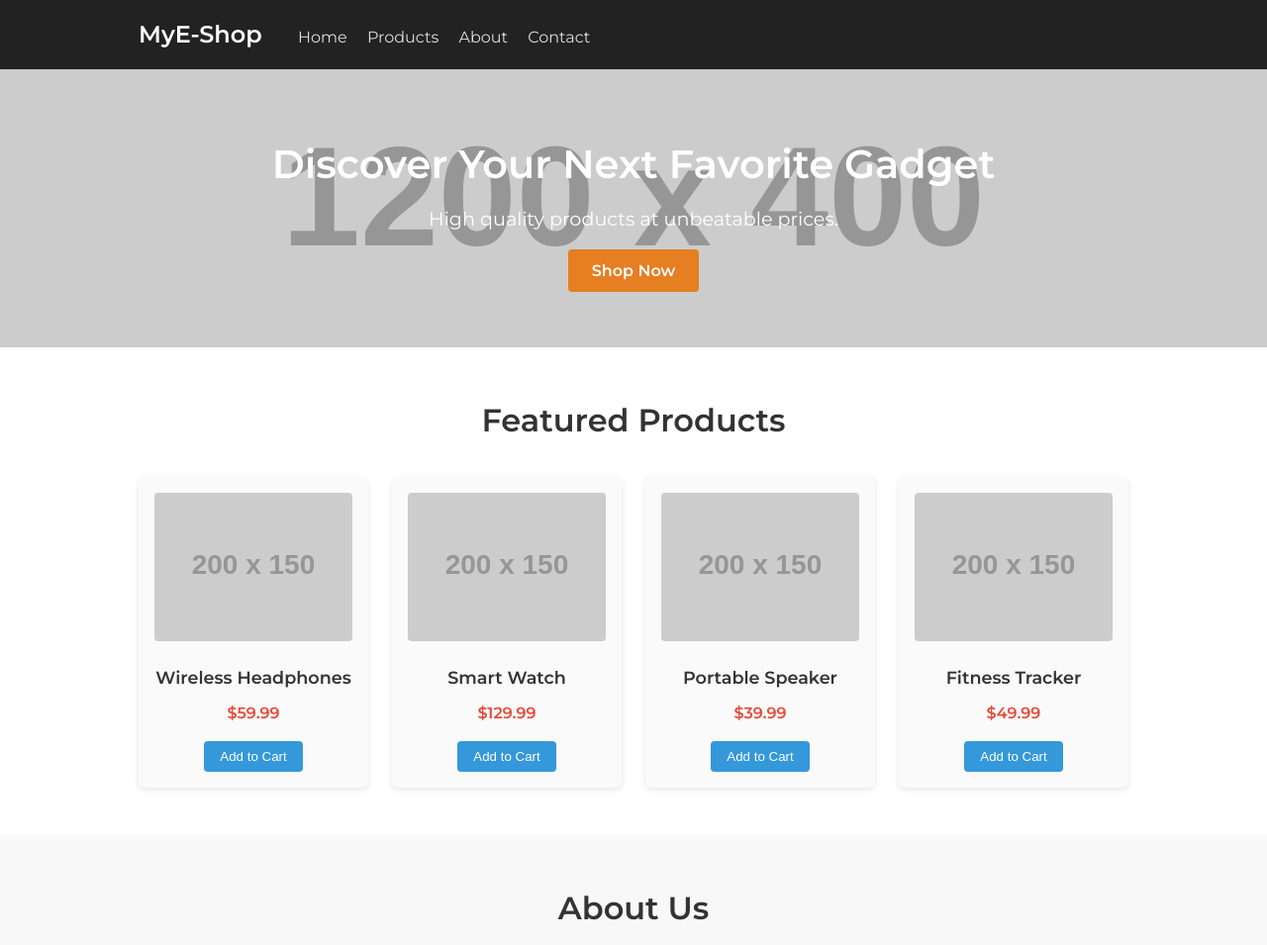
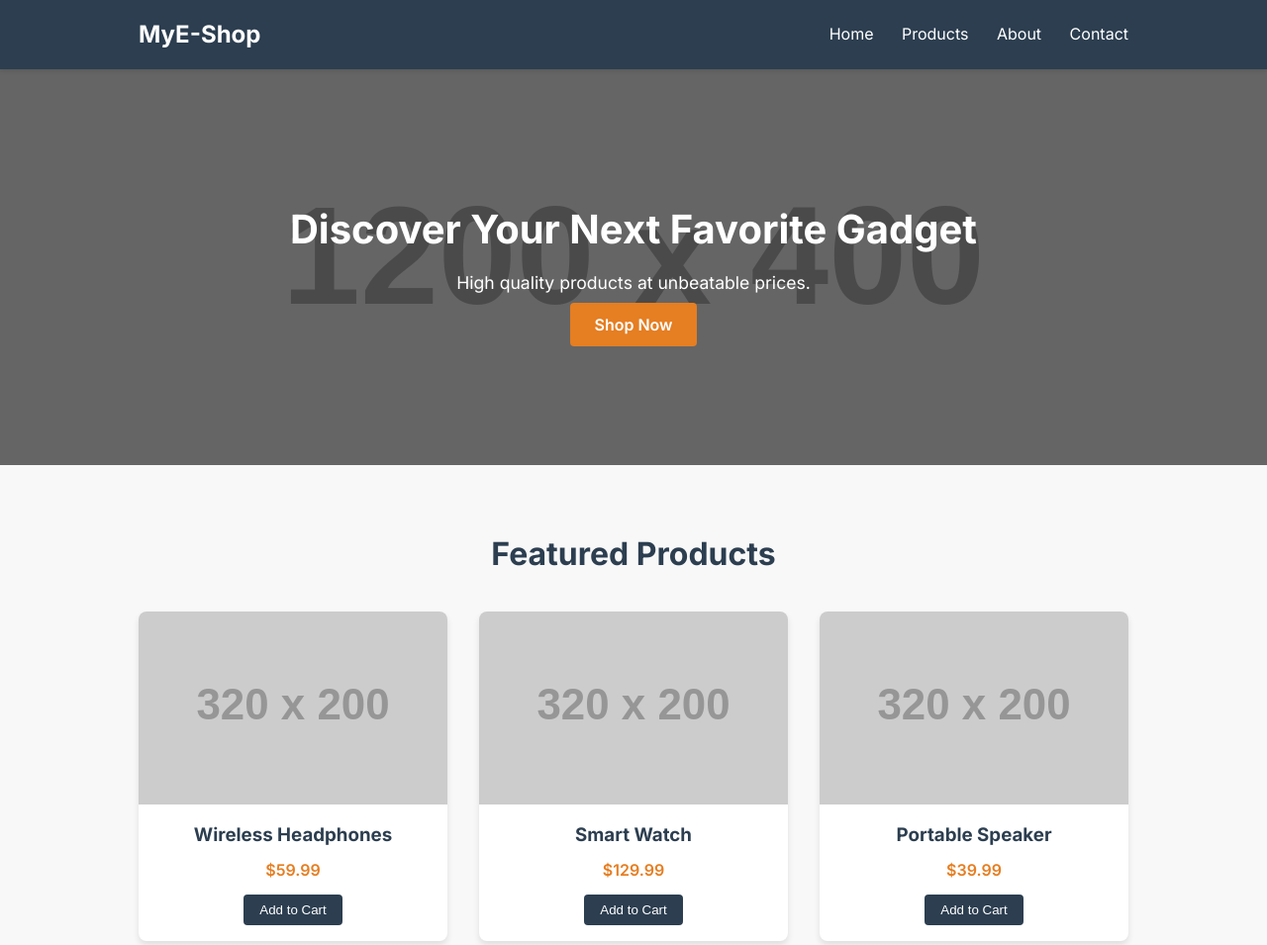
Before and after one commit to AnishS7/devops1, a plain HTML site: page docs/index.html in a window 1280 px wide. Shown: the top 955 px of the page at 99% size. Drawn offline with Linux system fonts and the light colour scheme; placeholder pictures from the web are drawn by us.

Commit message:
Update docs/ with polished site

```diff
--- a/docs/index.html
+++ b/docs/index.html
@@ -4,14 +4,16 @@
   <meta charset="UTF-8" />
   <meta name="viewport" content="width=device-width, initial-scale=1.0"/>
   <title>MyE-Shop</title>
+  <link rel="preconnect" href="https://fonts.gstatic.com">
+  <link href="https://fonts.googleapis.com/css2?family=Inter:wght@400;600;700&display=swap" rel="stylesheet">
   <link rel="stylesheet" href="styles.css" />
-  <link href="https://fonts.googleapis.com/css?family=Montserrat:400,600&display=swap" rel="stylesheet">
 </head>
 <body>
-  <header>
+
+  <header class="header">
     <div class="container">
       <h1 class="logo">MyE-Shop</h1>
-      <nav>
+      <nav class="nav">
         <a href="#home">Home</a>
         <a href="#products">Products</a>
         <a href="#about">About</a>
@@ -32,30 +34,38 @@
     <div class="container">
       <h2>Featured Products</h2>
       <div class="grid">
-        <div class="card">
-          <img src="https://via.placeholder.com/200x150" alt="Product 1">
+        <article class="card">
+          <img src="https://via.placeholder.com/320x200?text=Headphones" alt="Wireless Headphones">
+          <div class="card-body">
             <h3>Wireless Headphones</h3>
             <p class="price">$59.99</p>
             <button class="btn-small">Add to Cart</button>
           </div>
-        <div class="card">
-          <img src="https://via.placeholder.com/200x150" alt="Product 2">
+        </article>
+        <article class="card">
+          <img src="https://via.placeholder.com/320x200?text=Smart+Watch" alt="Smart Watch">
+          <div class="card-body">
             <h3>Smart Watch</h3>
             <p class="price">$129.99</p>
             <button class="btn-small">Add to Cart</button>
           </div>
-        <div class="card">
-          <img src="https://via.placeholder.com/200x150" alt="Product 3">
+        </article>
+        <article class="card">
+          <img src="https://via.placeholder.com/320x200?text=Speaker" alt="Portable Speaker">
+          <div class="card-body">
             <h3>Portable Speaker</h3>
             <p class="price">$39.99</p>
             <button class="btn-small">Add to Cart</button>
           </div>
-        <div class="card">
-          <img src="https://via.placeholder.com/200x150" alt="Product 4">
+        </article>
+        <article class="card">
+          <img src="https://via.placeholder.com/320x200?text=Tracker" alt="Fitness Tracker">
+          <div class="card-body">
             <h3>Fitness Tracker</h3>
             <p class="price">$49.99</p>
             <button class="btn-small">Add to Cart</button>
           </div>
+        </article>
       </div>
     </div>
   </section>
@@ -63,16 +73,17 @@
   <section id="about" class="about">
     <div class="container">
       <h2>About Us</h2>
-      <p>At MyE-Shop, we’re passionate about bringing you the latest gadgets at great prices. Fast shipping and top-notch customer support are our promise.</p>
+      <p>At MyE-Shop, we’re passionate about bringing you the latest gadgets at great prices. Fast shipping and top-notch support—guaranteed.</p>
     </div>
   </section>
 
-  <footer id="contact">
+  <footer id="contact" class="footer">
     <div class="container">
       <h2>Contact</h2>
       <p>Email: <a href="mailto:anish@example.com">anish@example.com</a></p>
       <p>&copy; 2025 MyE-Shop</p>
     </div>
   </footer>
+
 </body>
 </html>
--- a/docs/styles.css
+++ b/docs/styles.css
@@ -1,148 +1,209 @@
-/* -- Base & Utility -- */
-* {
+:root {
+    --color-primary: #2c3e50;
+    --color-secondary: #e67e22;
+    --color-background: #f8f8f8;
+    --color-text: #444;
+    --color-light: #fff;
+  }
+
+  * {
+    margin: 0;
+    padding: 0;
     box-sizing: border-box;
-    margin: 0; padding: 0;
   }
+
   body {
-    font-family: 'Montserrat', sans-serif;
+    background: var(--color-background);
+    color: var(--color-text);
+    font-family: 'Inter', sans-serif;
     line-height: 1.6;
-    color: #333;
-    background: #f8f8f8;
   }
+
   .container {
     width: 90%;
     max-width: 1000px;
     margin: 0 auto;
   }
 
-  /* -- Header -- */
-  header {
-    background: #222;
-    color: #fff;
+  /* Header */
+  .header {
+    background: var(--color-primary);
+    position: sticky;
+    top: 0;
+    z-index: 100;
+    box-shadow: 0 2px 4px rgba(0,0,0,0.1);
+  }
+
+  .header .container {
+    display: flex;
+    align-items: center;
+    justify-content: space-between;
     padding: 1rem 0;
   }
-  header .logo {
-    display: inline-block;
+
+  .logo {
+    color: var(--color-light);
     font-size: 1.5rem;
-    font-weight: 600;
-    margin-right: 2rem;
+    font-weight: 700;
   }
-  header nav {
-    display: inline-block;
-  }
-  header nav a {
-    color: #ddd;
-    margin-right: 1rem;
+
+  .nav a {
+    color: var(--color-light);
+    margin-left: 1.5rem;
     text-decoration: none;
     font-weight: 500;
-  }
-  header nav a:hover {
-    color: #fff;
+    transition: color 0.3s;
   }
 
-  /* -- Hero -- */
+  .nav a:hover {
+    color: var(--color-secondary);
+  }
+
+  /* Hero */
   .hero {
     background: url('https://via.placeholder.com/1200x400') center/cover no-repeat;
-    color: #fff;
+    color: var(--color-light);
+    height: 400px;
+    display: flex;
+    align-items: center;
+    position: relative;
+  }
+
+  .hero::before {
+    content: '';
+    position: absolute;
+    inset: 0;
+    background: rgba(0,0,0,0.5);
+  }
+
+  .hero .container {
+    position: relative;
     text-align: center;
-    padding: 4rem 0;
   }
+
   .hero h2 {
     font-size: 2.5rem;
     margin-bottom: 0.5rem;
   }
+
   .hero p {
-    font-size: 1.2rem;
-    margin-bottom: 1.5rem;
+    font-size: 1.1rem;
+    margin-bottom: 1rem;
   }
+
   .btn {
-    background: #e67e22;
-    color: #fff;
+    background: var(--color-secondary);
+    color: var(--color-light);
     padding: 0.75rem 1.5rem;
     text-decoration: none;
     border-radius: 4px;
     font-weight: 600;
+    transition: background 0.3s;
   }
+
   .btn:hover {
     background: #cf711f;
   }
 
-  /* -- Products -- */
+  /* Products */
   .products {
-    padding: 3rem 0;
-    background: #fff;
+    padding: 4rem 0;
   }
+
   .products h2 {
     text-align: center;
+    font-size: 2rem;
+    color: var(--color-primary);
     margin-bottom: 2rem;
-    font-size: 2rem;
   }
+
   .grid {
     display: grid;
-    grid-template-columns: repeat(auto-fill, minmax(220px, 1fr));
-    gap: 1.5rem;
+    grid-template-columns: repeat(auto-fit, minmax(240px, 1fr));
+    gap: 2rem;
   }
+
   .card {
-    background: #fafafa;
+    background: var(--color-light);
+    border-radius: 8px;
+    overflow: hidden;
+    box-shadow: 0 4px 6px rgba(0,0,0,0.1);
+    transition: transform 0.3s;
+  }
+
+  .card:hover {
+    transform: translateY(-5px);
+  }
+
+  .card img {
+    width: 100%;
+    display: block;
+  }
+
+  .card-body {
     padding: 1rem;
-    border-radius: 6px;
-    box-shadow: 0 2px 6px rgba(0,0,0,0.1);
     text-align: center;
   }
-  .card img {
-    max-width: 100%;
-    border-radius: 4px;
-    margin-bottom: 1rem;
+
+  .card-body h3 {
+    margin-bottom: 0.5rem;
+    color: var(--color-primary);
   }
-  .card h3 {
-    font-size: 1.1rem;
-    margin-bottom: 0.5rem;
+
+  .price {
+    color: var(--color-secondary);
+    font-weight: 600;
+    margin-bottom: 0.75rem;
   }
-  .price {
-    color: #e74c3c;
-    font-weight: 600;
-    margin-bottom: 1rem;
-  }
+
   .btn-small {
-    background: #3498db;
-    color: #fff;
+    background: var(--color-primary);
+    color: var(--color-light);
     border: none;
     padding: 0.5rem 1rem;
     border-radius: 4px;
     cursor: pointer;
     font-weight: 500;
-  }
-  .btn-small:hover {
-    background: #2980b9;
+    transition: background 0.3s;
   }
 
-  /* -- About -- */
+  .btn-small:hover {
+    background: #1a2a35;
+  }
+
+  /* About */
   .about {
-    padding: 3rem 0;
+    padding: 4rem 0;
   }
+
   .about h2 {
     text-align: center;
+    font-size: 2rem;
+    color: var(--color-primary);
     margin-bottom: 1rem;
-    font-size: 2rem;
   }
+
   .about p {
-    max-width: 700px;
+    max-width: 600px;
     margin: 0 auto;
     font-size: 1rem;
-    color: #555;
+    color: var(--color-text);
   }
 
-  /* -- Footer -- */
-  footer {
-    background: #222;
+  /* Footer */
+  .footer {
+    background: var(--color-primary);
     color: #ccc;
     text-align: center;
     padding: 2rem 0;
   }
-  footer a {
-    color: #e67e22;
+
+  .footer a {
+    color: var(--color-secondary);
     text-decoration: none;
+    transition: color 0.3s;
   }
-  footer a:hover {
+
+  .footer a:hover {
     color: #cf711f;
   }
```
Lines whose indentation alone changed are shown as unchanged.
